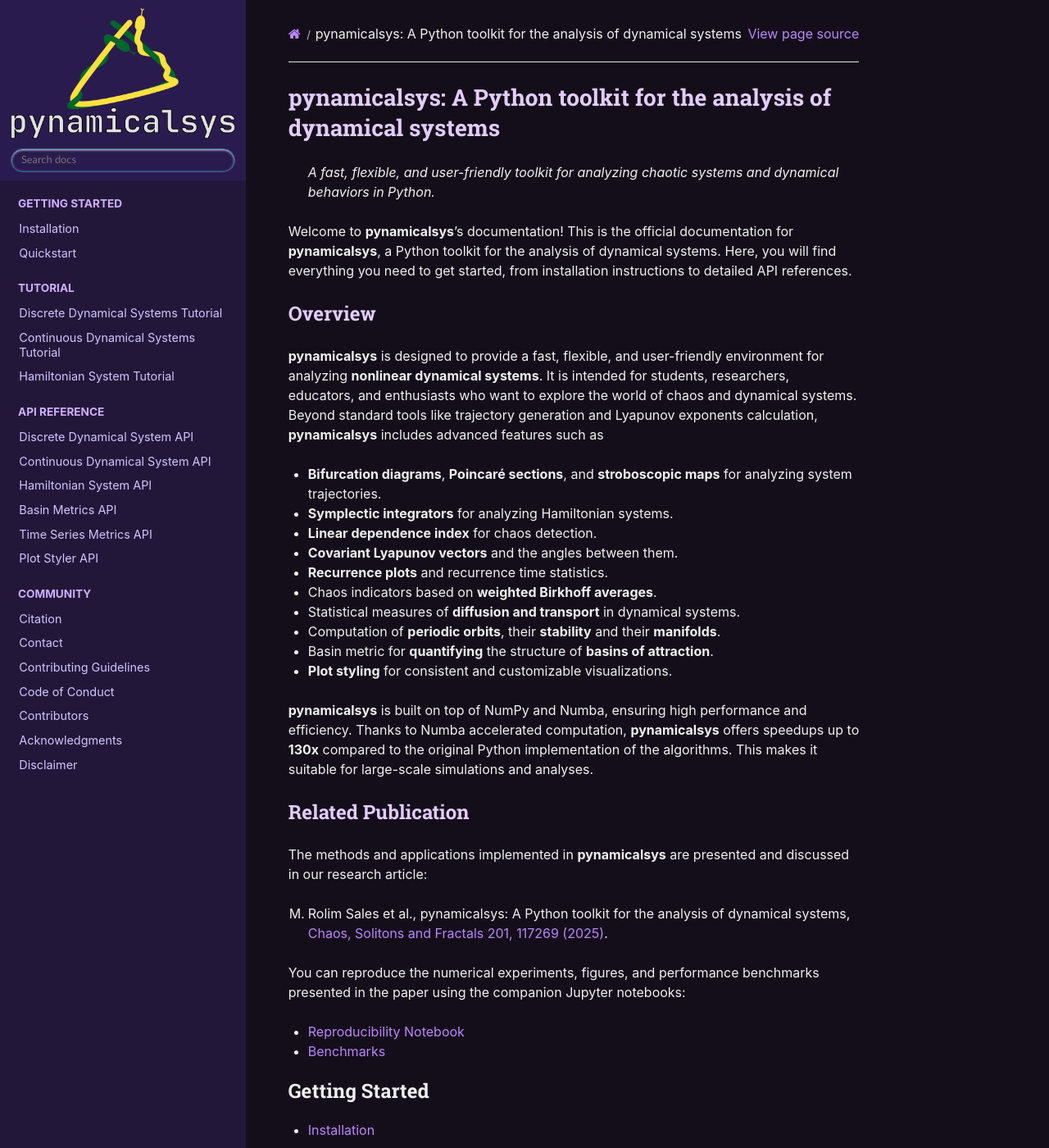
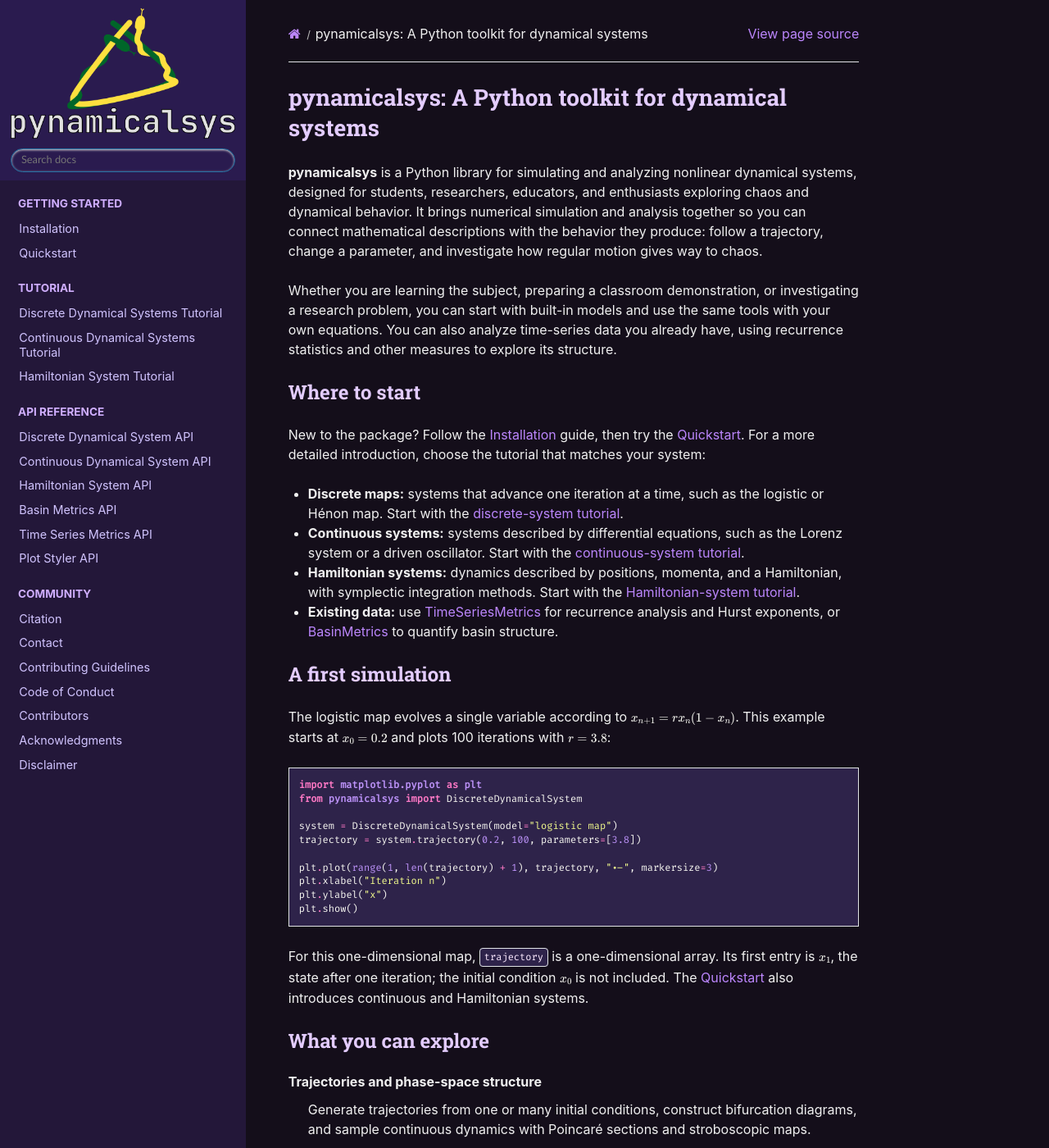
Before and after one commit to mrolims/pynamicalsys, a Sphinx documentation site: the page built from docs/source/index.rst, in a window 1280 px wide and 1400 px high. Shown: the whole window at 82% size. Built offline with Sphinx 7.4.7 and the Read the Docs theme 3.1.0, drawn with Linux system fonts in a browser that asks for light colours; the version number could not be read and is left out; some of the changed text lies outside the part shown.

Commit message:
docs: revamp homepage and add development version notice

```diff
--- a/docs/source/conf.py
+++ b/docs/source/conf.py
@@ -8,6 +8,10 @@
 )
 
 from pynamicalsys import __version__
+
+# Show the homepage notice only for the Read the Docs development version.
+if os.environ.get("READTHEDOCS_VERSION") == "latest":
+    tags.add("development_docs")
 
 project = "pynamicalsys"
 copyright = "2025, Matheus Rolim Sales and pynamicalsys authors"
--- a/docs/source/index.rst
+++ b/docs/source/index.rst
@@ -1,39 +1,120 @@
-pynamicalsys: A Python toolkit for the analysis of dynamical systems
-====================================================================
+pynamicalsys: A Python toolkit for dynamical systems
+====================================================
 
-   *A fast, flexible, and user-friendly toolkit for analyzing chaotic systems and dynamical behaviors in Python.*
+.. only:: development_docs
 
-Welcome to **pynamicalsys**'s documentation! This is the official documentation for **pynamicalsys**, a Python toolkit for the analysis of dynamical systems. Here, you will find everything you need to get started, from installation instructions to detailed API references.
+   .. warning::
 
-Overview
---------
+      **Development documentation**
 
-**pynamicalsys** is designed to provide a fast, flexible, and user-friendly environment for analyzing **nonlinear dynamical systems**. It is intended for students, researchers, educators, and enthusiasts who want to explore the world of chaos and dynamical systems. Beyond standard tools like trajectory generation and Lyapunov exponents calculation, **pynamicalsys** includes advanced features such as
+      This documentation describes the development version of **pynamicalsys**
+      and may include changes that have not yet been released. For the latest
+      released version, see the
+      `stable documentation <https://pynamicalsys.readthedocs.io/en/stable/>`_.
 
-- **Bifurcation diagrams**, **Poincaré sections**, and **stroboscopic maps** for analyzing system trajectories.
-- **Symplectic integrators** for analyzing Hamiltonian systems.
-- **Linear dependence index** for chaos detection.
-- **Covariant Lyapunov vectors** and the angles between them.
-- **Recurrence plots** and recurrence time statistics.
-- Chaos indicators based on **weighted Birkhoff averages**.
-- Statistical measures of **diffusion and transport** in dynamical systems.
-- Computation of **periodic orbits**, their **stability** and their **manifolds**.
-- Basin metric for **quantifying** the structure of **basins of attraction**.
-- **Plot styling** for consistent and customizable visualizations.
+**pynamicalsys** is a Python library for simulating and analyzing nonlinear
+dynamical systems, designed for students, researchers, educators, and
+enthusiasts exploring chaos and dynamical behavior. It brings numerical
+simulation and analysis together so you can connect mathematical descriptions
+with the behavior they produce: follow a trajectory, change a parameter, and
+investigate how regular motion gives way to chaos.
 
-**pynamicalsys** is built on top of NumPy and Numba, ensuring high performance and efficiency. Thanks to Numba accelerated computation, **pynamicalsys** offers speedups up to **130x** compared to the original Python implementation of the algorithms. This makes it suitable for large-scale simulations and analyses.
+Whether you are learning the subject, preparing a classroom demonstration, or
+investigating a research problem, you can start with built-in models and use
+the same tools with your own equations. You can also analyze time-series data
+you already have, using recurrence statistics and other measures to explore
+its structure.
 
-Related Publication
--------------------
+Where to start
+--------------
 
-The methods and applications implemented in **pynamicalsys** are presented and discussed in our research article:
+New to the package? Follow the :doc:`installation` guide, then try the
+:doc:`quickstart`. For a more detailed introduction, choose the tutorial that
+matches your system:
 
-M. Rolim Sales et al., pynamicalsys: A Python toolkit for the analysis of dynamical systems, `Chaos, Solitons and Fractals 201, 117269 (2025) <https://doi.org/10.1016/j.chaos.2025.117269>`_.
+- **Discrete maps:** systems that advance one iteration at a time, such as the
+  logistic or Hénon map. Start with the :doc:`discrete-system tutorial <dds_tutorial>`.
+- **Continuous systems:** systems described by differential equations, such as
+  the Lorenz system or a driven oscillator. Start with the
+  :doc:`continuous-system tutorial <cds_tutorial>`.
+- **Hamiltonian systems:** dynamics described by positions, momenta, and a
+  Hamiltonian, with symplectic integration methods. Start with the
+  :doc:`Hamiltonian-system tutorial <hs_tutorial>`.
+- **Existing data:** use :doc:`TimeSeriesMetrics <api/time_series_metrics>` for
+  recurrence analysis and Hurst exponents, or
+  :doc:`BasinMetrics <api/basin_metrics>` to quantify basin structure.
 
-You can reproduce the numerical experiments, figures, and performance benchmarks presented in the paper using the companion Jupyter notebooks:
+A first simulation
+------------------
 
-- `Reproducibility Notebook <https://github.com/mrolims/pynamicalsys/blob/main/paper/paper.ipynb>`_
-- `Benchmarks <https://github.com/mrolims/pynamicalsys/blob/main/paper/benchmarks.ipynb>`_
+The logistic map evolves a single variable according to
+:math:`x_{n+1} = r x_n(1-x_n)`. This example starts at :math:`x_0 = 0.2` and
+plots 100 iterations with :math:`r = 3.8`:
+
+.. code-block:: python
+
+   import matplotlib.pyplot as plt
+   from pynamicalsys import DiscreteDynamicalSystem
+
+   system = DiscreteDynamicalSystem(model="logistic map")
+   trajectory = system.trajectory(0.2, 100, parameters=[3.8])
+
+   plt.plot(range(1, len(trajectory) + 1), trajectory, ".-", markersize=3)
+   plt.xlabel("Iteration n")
+   plt.ylabel("x")
+   plt.show()
+
+For this one-dimensional map, ``trajectory`` is a one-dimensional array. Its
+first entry is :math:`x_1`, the state after one iteration; the initial condition
+:math:`x_0` is not included. The :doc:`quickstart` also introduces continuous
+and Hamiltonian systems.
+
+What you can explore
+--------------------
+
+**Trajectories and phase-space structure**
+   Generate trajectories from one or many initial conditions, construct
+   bifurcation diagrams, and sample continuous dynamics with Poincaré sections
+   and stroboscopic maps.
+
+**Regular and chaotic motion**
+   Compute Lyapunov exponents, covariant Lyapunov vectors, and alignment and
+   linear-dependence indicators. For discrete maps, weighted Birkhoff averages
+   provide another way to investigate the dynamics.
+
+**Recurrence, transport, and escape**
+   Study recurrence plots and recurrence-time statistics, estimate Hurst
+   exponents, analyze diffusion and transport in maps, and measure escape
+   times and survival probabilities.
+
+**Periodic orbits and basins**
+   Locate periodic orbits of maps, examine their stability and manifolds, and
+   quantify basin structure with entropy and uncertainty measures.
+
+Available methods depend on the system class. The API references below list
+supported inputs, options, and outputs. Plotting examples use Matplotlib;
+:doc:`PlotStyler <api/plot_styler>` provides optional, consistent plot styling.
+
+Numerical routines use NumPy and Numba. The first call to a calculation may
+include compilation time; later calls with the same input types can reuse the
+compiled code. See the benchmark notebook below for performance comparisons.
+
+Publication and reproducibility
+-------------------------------
+
+The package and its applications are described in:
+
+M. Rolim Sales et al., *pynamicalsys: A Python toolkit for the analysis of
+dynamical systems*,
+`Chaos, Solitons and Fractals 201, 117269 (2025) <https://doi.org/10.1016/j.chaos.2025.117269>`_.
+
+The companion notebooks contain the paper's numerical experiments, figures,
+and performance comparisons:
+
+- `Reproduce the paper's results <https://github.com/mrolims/pynamicalsys/blob/main/paper/paper.ipynb>`_
+- `Explore the benchmarks <https://github.com/mrolims/pynamicalsys/blob/main/paper/benchmarks.ipynb>`_
+
+See :doc:`citation` for citation formats.
 
 .. toctree::
    :maxdepth: 2
```
